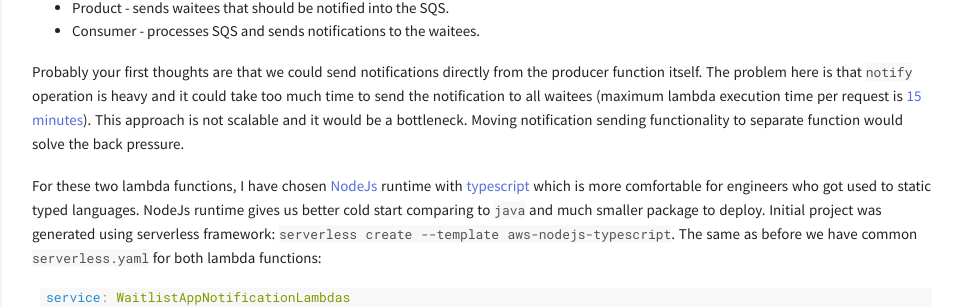
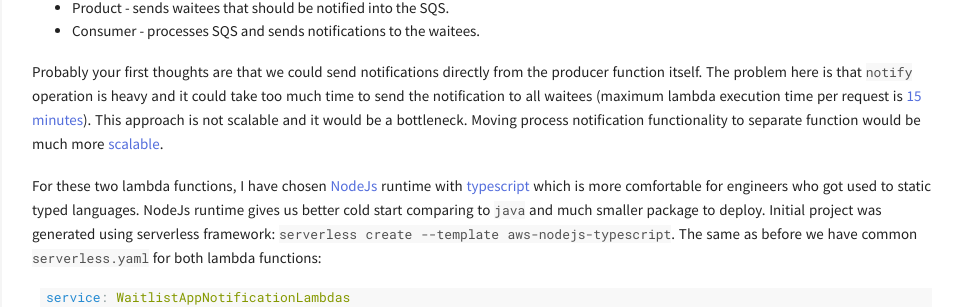
Before and after one commit to korest/korest.github.io, a Jekyll site: the page built from _posts/2018-11-17-serverless-in-action-part-3.md, in a window 1280 px wide. Shown: the part 873-1180 px from the top of the page, without its empty margins (318-1280 px from the left). Built offline with Jekyll 4.4.1, drawn with Linux system fonts in a browser that asks for light colours; comment, search, counter and statistics services are not loaded.

Commit message:
Fixed Serverless in action part 3

```diff
--- a/_posts/2018-11-17-serverless-in-action-part-3.md
+++ b/_posts/2018-11-17-serverless-in-action-part-3.md
@@ -21,7 +21,7 @@ It has two lambda functions:
 Probably your first thoughts are that we could send notifications directly from the producer function itself.
 The problem here is that `notify` operation is heavy and it could take too much time to send the notification to all waitees (maximum lambda execution time per request is [15 minutes](https://docs.aws.amazon.com/lambda/latest/dg/limits.html)).
 This approach is not scalable and it would be a bottleneck.
-Moving notification sending functionality to separate function would solve the back pressure.
+Moving process notification functionality to separate function would be much more [scalable](https://docs.aws.amazon.com/lambda/latest/dg/scaling.html).
 
 For these two lambda functions, I have chosen [NodeJs](https://nodejs.org/en/blog/release/v8.11.3/) runtime with [typescript](https://www.typescriptlang.org/) which is more comfortable for engineers who got used to static typed languages.
 NodeJs runtime gives us better cold start comparing to `java` and much smaller package to deploy.
```
